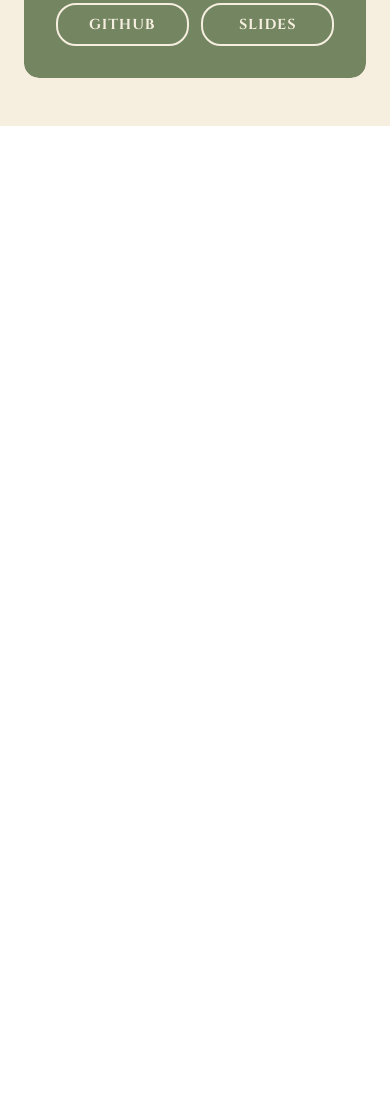
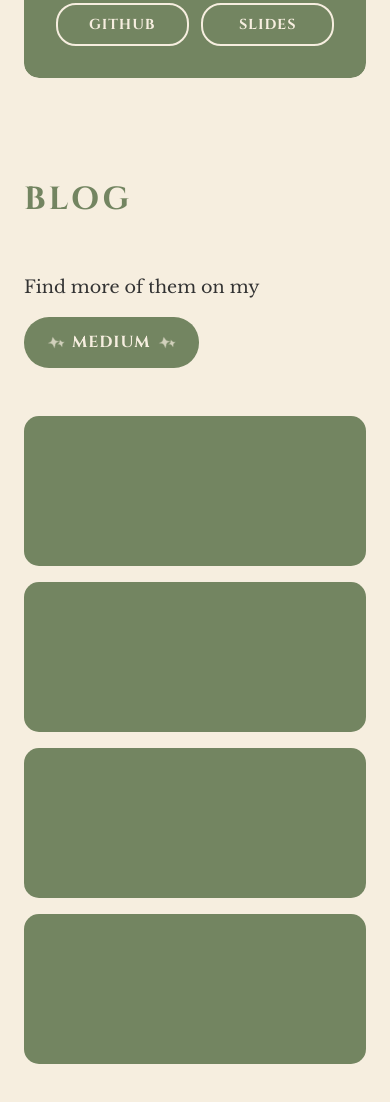
Before and after one commit to aashimajaiswal/personal-website, a plain HTML site: page index.html in a window 390 px wide. Shown: the part 9170-10272 px from the top of the page. Before the commit the page ends 9296 px from the top, so only its background shows below. Drawn offline with Linux system fonts and the light colour scheme.

Commit message:
Add Blogs page

```diff
--- a/assets/css/styles.css
+++ b/assets/css/styles.css
@@ -851,3 +851,83 @@ body {
         font-size: 0.95rem;
     }
 }
+
+/* Blog Section Styles */
+.blogs-header {
+    display: flex;
+    align-items: center;
+    gap: 1rem;
+    margin-bottom: 3rem;
+    flex-wrap: wrap;
+}
+
+.blogs-subtitle {
+    font-family: 'LibreBaskerville', serif;
+    font-size: 1.1rem;
+    color: #333;
+    margin: 0;
+    font-weight: normal;
+    letter-spacing: 0px;
+}
+
+.medium-button {
+    display: flex;
+    align-items: center;
+    gap: 0.5rem;
+    background: #738561;
+    color: #f6eedf;
+    padding: 0.8rem 1.5rem;
+    border-radius: 25px;
+    font-family: 'Cinzel', serif;
+    font-weight: bold;
+    font-size: 1rem;
+    letter-spacing: 1px;
+    cursor: pointer;
+    transition: all 0.3s ease;
+}
+
+.medium-button:hover {
+    background: #8a9f78;
+}
+
+.medium-button .sparkle {
+    width: 16px;
+    height: 16px;
+    animation: sparkle 2s ease-in-out infinite;
+}
+
+.blogs-grid {
+    display: grid;
+    grid-template-columns: repeat(2, 1fr);
+    gap: 1.5rem;
+    max-width: 800px;
+}
+
+.blog-card {
+    background: #738561;
+    border-radius: 15px;
+    height: 200px;
+    transition: transform 0.3s ease;
+}
+
+.blog-card:hover {
+    transform: translateY(-5px);
+}
+
+/* Mobile responsive for blogs */
+@media (max-width: 768px) {
+    .blogs-header {
+        flex-direction: column;
+        align-items: flex-start;
+        gap: 1rem;
+    }
+
+    .blogs-grid {
+        grid-template-columns: 1fr;
+        gap: 1rem;
+    }
+
+    .blog-card {
+        height: 150px;
+    }
+}
--- a/index.html
+++ b/index.html
@@ -243,6 +243,26 @@
                     </div>
                 </div>
             </section>
+            <!-- Blog Section -->
+            <section id="blog" class="section">
+                <h2 class="section-title">BLOG</h2>
+
+                <div class="blogs-header">
+                    <p class="blogs-subtitle">Find more of them on my</p>
+                    <div class="medium-button">
+                        <img src="assets/images/sparkle-cream.png" alt="sparkle" class="sparkle sparkle-left">
+                        <span>MEDIUM</span>
+                        <img src="assets/images/sparkle-cream.png" alt="sparkle" class="sparkle sparkle-right">
+                    </div>
+                </div>
+
+                <div class="blogs-grid">
+                    <div class="blog-card"></div>
+                    <div class="blog-card"></div>
+                    <div class="blog-card"></div>
+                    <div class="blog-card"></div>
+                </div>
+            </section>
         </div>
 
 
```
